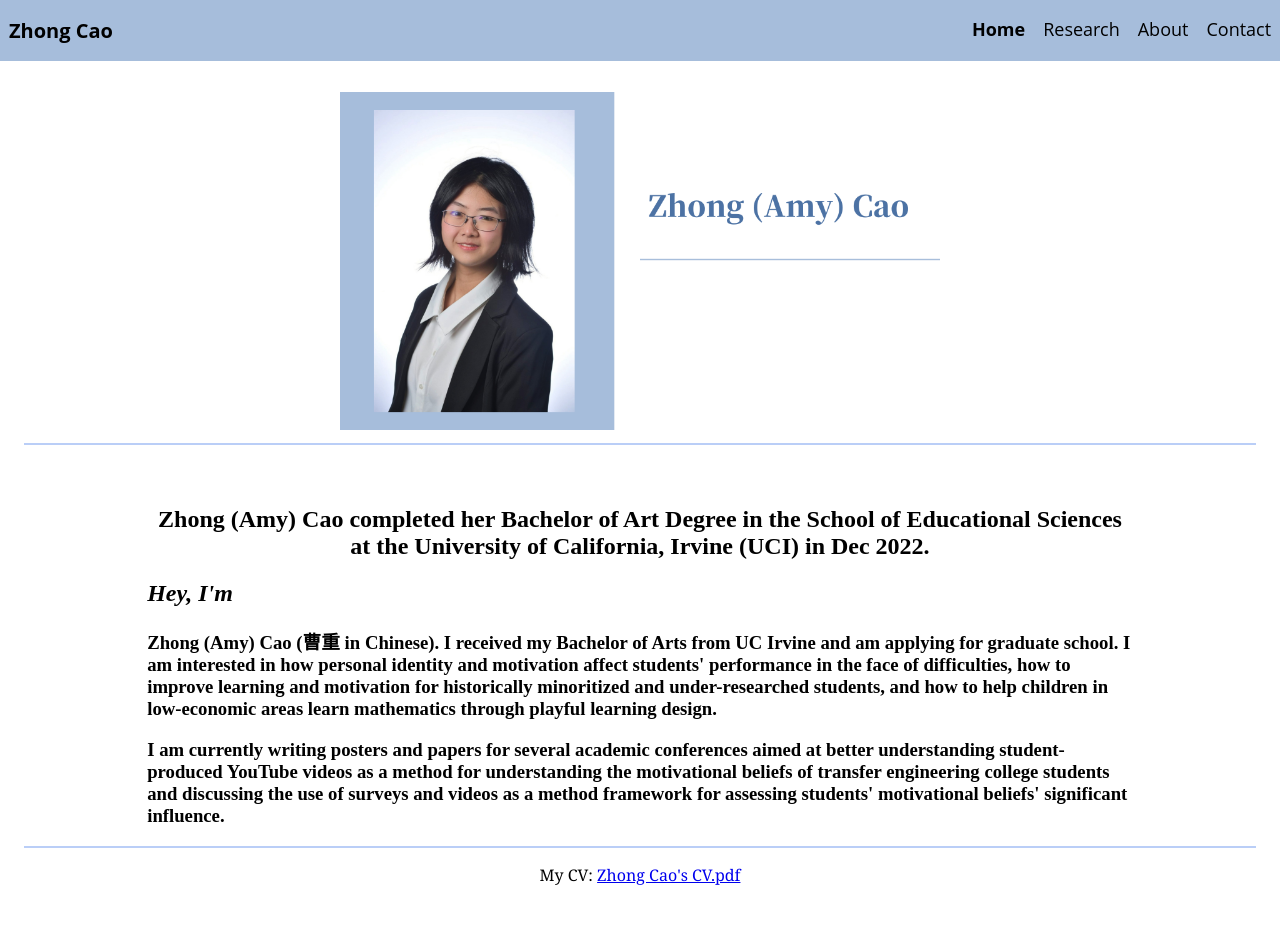
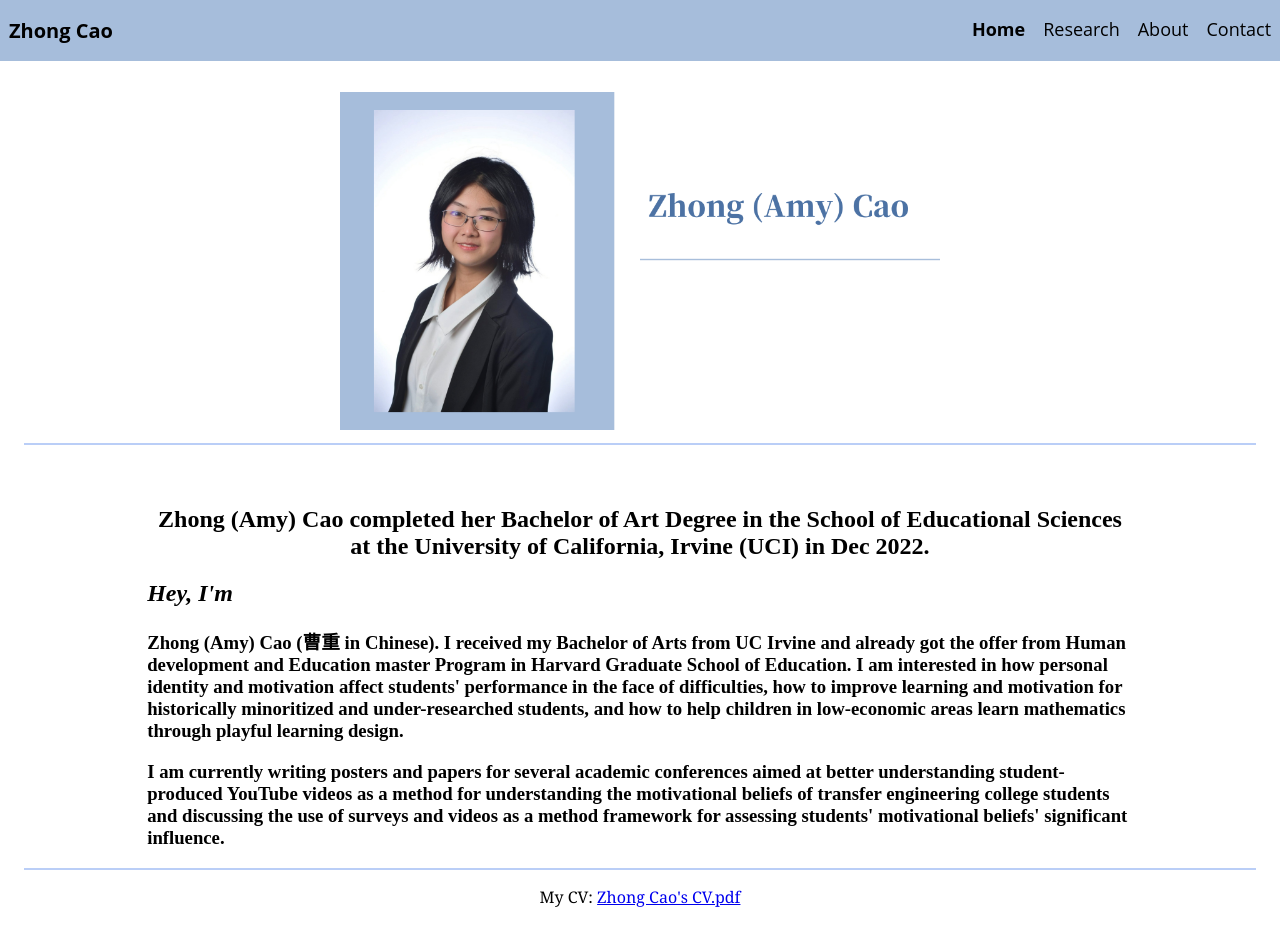
Before and after one commit to zcao1381/personal-website, a plain HTML site: page index.html in a window 1280 px wide. Drawn offline with Linux system fonts and the light colour scheme.

Commit message:
Add files via upload

```diff
--- a/index.html
+++ b/index.html
@@ -135,7 +135,7 @@ EMAIL: hantinl@uci.edu
   <div class="two">
     <h2><i><strong>Hey, I'm</strong></i></h2>
     <h3>Zhong (Amy) Cao (曹重 in Chinese).
-    I received my Bachelor of Arts from UC Irvine and am applying for graduate school.
+    I received my Bachelor of Arts from UC Irvine and already got the offer from Human development and Education master Program in Harvard Graduate School of Education.
     I am interested in how personal identity and motivation affect students' performance in the face of difficulties,
      how to improve learning and motivation for historically minoritized and under-researched students,
    and how to help children in low-economic areas learn mathematics through playful learning design.</h3>
```
